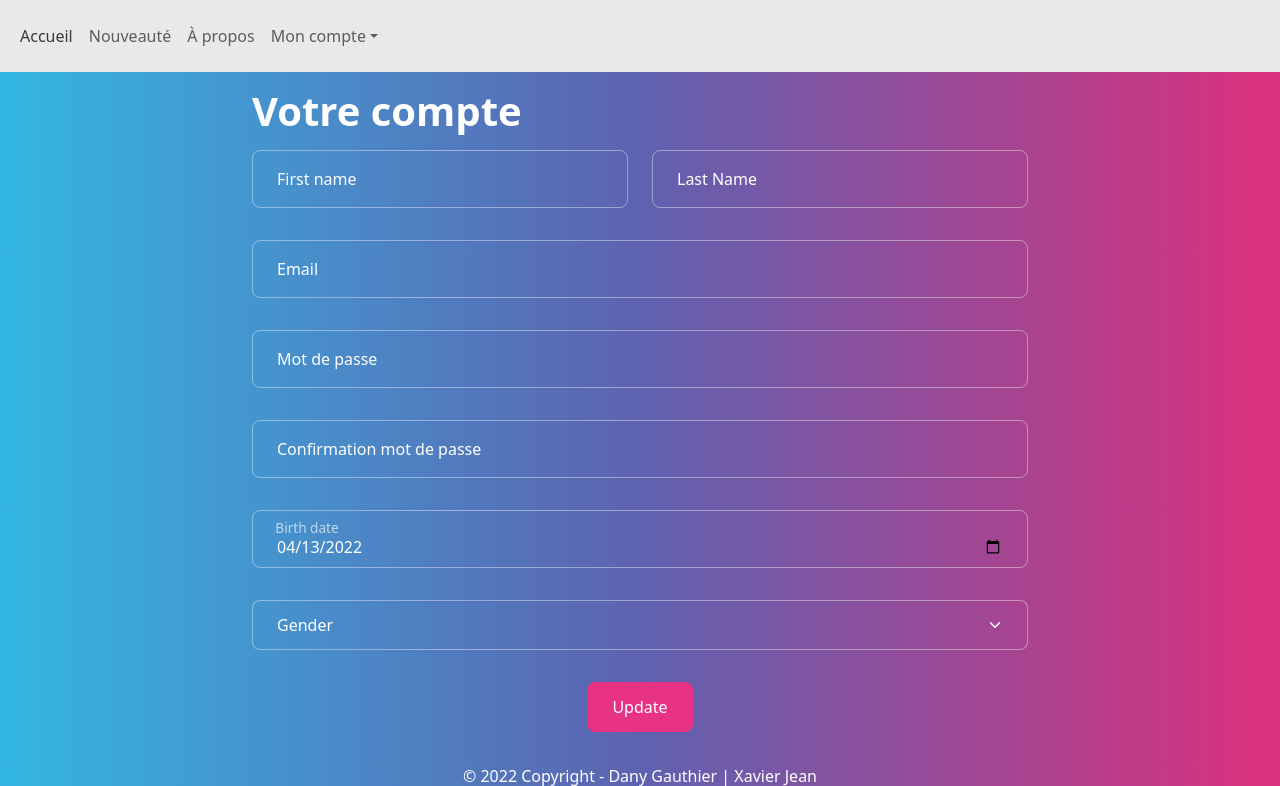
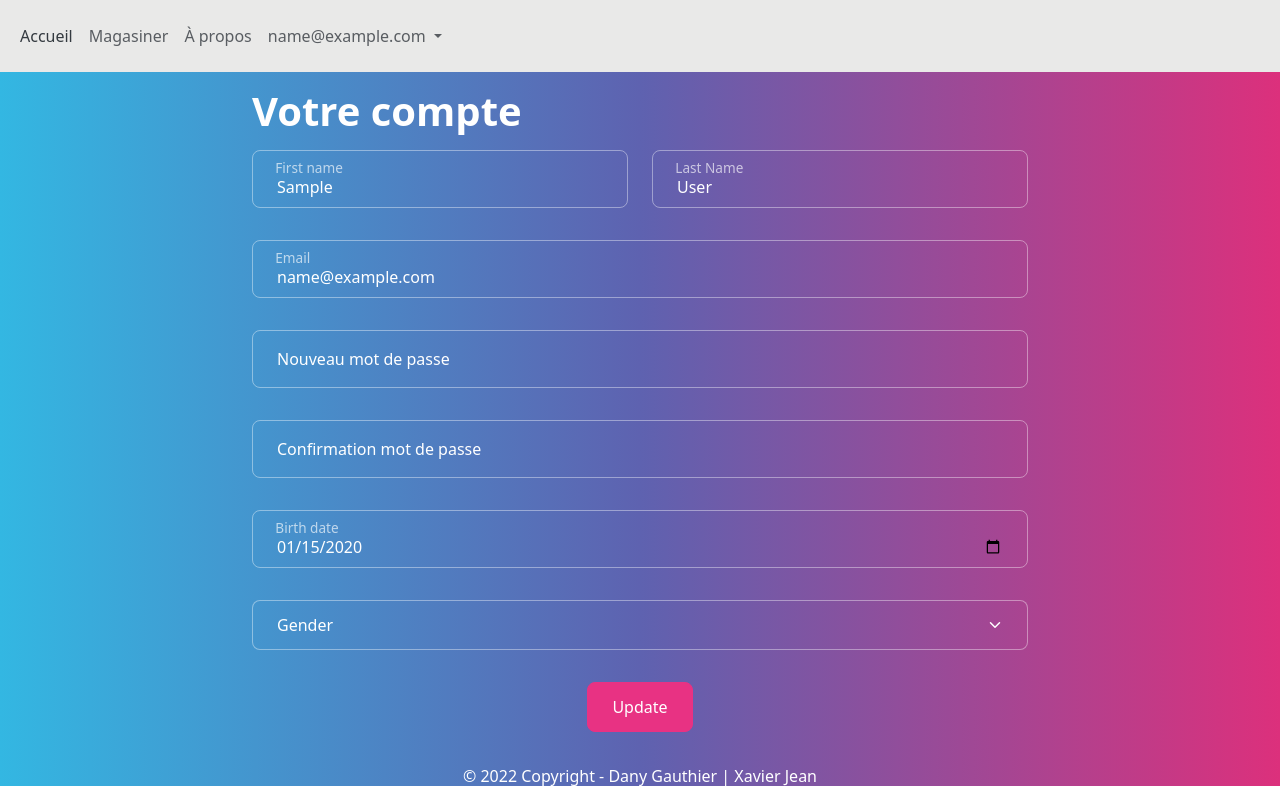
Before and after one commit to Cafetier/TP1, a PHP site: page /src/views/Account in a window 1280 px wide. Shown: the top 786 px of the page. Run offline with PHP 8.4, Linux system fonts and the light colour scheme; the visitor is signed in with stand-in values (Sample User, id 1); tables that the repository leaves empty hold one stand-in row (values such as "Sample post"); some libraries are stand-ins or nearby versions.

Commit message:
favicon, promo, error handling, updated readme

```diff
--- a/public/css/style.css
+++ b/public/css/style.css
@@ -41,6 +41,13 @@
     transition: none!important;
 }
 
+.custom_float_alert{
+    max-width: 500px!important;
+    width: 100%!important;
+    position: fixed!important;
+    right: 20px!important;
+}
+
 .navbar{
     margin-bottom: 15px!important;
 }
@@ -53,9 +60,10 @@
     margin-bottom: 15px;
 }
 
-#register_page button[type=reset]{
+#register_page input[type=submit]{
     max-width: 400px;
     margin: auto;
+    width: 100%;
     margin-top: 20px;
 }
 
--- a/src/class/User.class.php
+++ b/src/class/User.class.php
@@ -28,7 +28,7 @@
      * @return array    returns the user if he exists
      *
      */
-    private function UserExist($Email){
+    public function UserExist($Email){
         if (empty($Email)) return;  // check if param empty
         // query and return query
         $user = $this->Query($this->db_conn, "SELECT * FROM User WHERE Email = ?", [$Email]);
@@ -62,7 +62,6 @@
 
         // check if email already exists in db
         $dbUser = $this->UserExist($Email);
-        print_r($dbUser);
         if (!empty($dbUser)) throw new Error('This email is already taken');
 
         // check if birth date > 1900 and more than the date of a 16 yo today
@@ -145,40 +144,6 @@
      *
      */
     public function UpdateInformations($FirstName, $LastName, $Email, $Password, $BirthDate, $Gender){
-        // check if inputs are empty
-        if (empty($FirstName || $LastName || $Email || $Password || $BirthDate || $Gender))
-            throw new Error('Inputs must not be empty');
-
-        // check if email using php filter_var()
-        if (!filter_var($Email, FILTER_VALIDATE_EMAIL))
-            throw new Error('Email is not a normal format');
-
-        // check if names match name regex
-        if (!preg_match($this->NameRegex, $FirstName) && !preg_match($this->NameRegex, $LastName))
-            throw new Error('Name must not contain special letter');
-
-        // check if email already exists in db
-        $dbUser = $this->UserExist($Email);
-        print_r($dbUser);
-        if (!empty($dbUser)) throw new Error('This email is already taken');
-
-        // check if birth date > 1900 and more than the date of a 16 yo today
-        $timeBirthDate = strtotime($BirthDate);
-        if (strtotime("1900-01-01") < $timeBirthDate && $timeBirthDate < date('Y-m-d'))
-            throw new Error('Your birth date is incorrect');
-
-        // hash password
-        $hashed_pwd = password_hash($Password, PASSWORD_DEFAULT);
-
-        // update record in db
-        try {
-            $this->Query($this->db_conn, "UPDATE User
-            SET LastName = ?, FirstName = ?, Email = ?, Password = ?, BirthDate = ?, GENDERID = ?
-            WHERE Email = ?",
-            [$LastName, $FirstName, $Email, $hashed_pwd, $BirthDate, $Gender, $Email]);
-        } catch (Error $e) {
-            if (__DEBUG__) echo $e;
-        }
     }
 
     /**
--- a/src/template/header.php
+++ b/src/template/header.php
@@ -20,6 +20,7 @@
         <link rel="stylesheet" href="../../public/css/bootstrap.min.css">
         <link rel="stylesheet" href="https://cdnjs.cloudflare.com/ajax/libs/jqueryui/1.12.1/jquery-ui.min.css" />
         <link rel="stylesheet" href="../../public/css/style.css">
+        <link rel="icon" type="image/x-icon" href="../../public/img/favicon.png">
         <title><?php echo $PageTitle; ?></title>
     </head>
     <body class="preloader">
--- a/src/template/nav.php
+++ b/src/template/nav.php
@@ -14,7 +14,7 @@
                 </li>
                 <!-- Nouveaute -->
                 <li class="nav-item">
-                    <a class="nav-link" href="MainPage">Nouveauté</a>
+                    <a class="nav-link" href="MainPage">Magasiner</a>
                 </li>
                 <!-- More -->
                 <li class="nav-item">
@@ -24,7 +24,7 @@
                 <?php if($user->IsLoggedIn()) : ?>
                     <!-- Account -->
                     <li class="nav-item dropdown">
-                        <a class="nav-link dropdown-toggle" data-bs-toggle="dropdown" href="#" role="button" aria-haspopup="true" aria-expanded="false">Mon compte</a>
+                        <a class="nav-link dropdown-toggle" data-bs-toggle="dropdown" href="#" role="button" aria-haspopup="true" aria-expanded="false"><?php echo $_SESSION['Email'] ?> </a>
                         <div class="dropdown-menu">
                             <a class="dropdown-item" href="Cart">Panier</a>
                             <a class="dropdown-item" href="Wishlist">Liste de souhait</a>
--- a/src/views/Account.php
+++ b/src/views/Account.php
@@ -11,11 +11,42 @@
 
 // get all genders
 $genders = $user->GetAllGenders();
+
+
+// check if there is a post call
+if ($_SERVER["REQUEST_METHOD"] == "POST"){
+    $FirstName  = $_POST['FirstName'] ?? '';
+    $LastName   = $_POST['LastName'] ?? '';
+    $Email      = $_POST['Email'] ?? '';
+    $Password   = $_POST['Password'] ?? '';
+    $ConfPwd    = $_POST['ConfirmPassword'] ?? '';
+    $BirthDate  = $_POST['BirthDate'] ?? '';
+    $Gender     = $_POST['Gender'] ?? '';
+
+    if ($Password !== $ConfPwd) $error = 'Password must match';
+
+    try {
+        $user->UpdateInformations($FirstName, $LastName, $Email, $Password, $BirthDate, $Gender);
+    } catch (Error $e) {
+        $error = $e->getMessage();
+    }
+}
+
+// fetch data from bd
+$user_info = $user->UserExist($_SESSION['Email']);
 ?>
+
+<?php if(isset($error)): ?>
+    <!-- Error -->
+    <div class="custom_float_alert alert alert-dismissible alert-primary">
+    <button type="button" class="btn-close" data-bs-dismiss="alert"></button>
+    <strong>Oh snap!</strong> <?php echo $error ?>
+    </div>
+<?php endif; ?>
 
 <section class="container" id="account_page">
     <h1>Votre compte</h1>
-    <form action="<?php echo $_SERVER['PHP_SELF'];?>" method="post">
+    <form action="<?php echo htmlspecialchars($_SERVER['PHP_SELF']);?>" method="post">
 
         <div class="form-group">
             <!-- First + last name -->
@@ -23,27 +54,27 @@
                 <div class="col">
                     <!-- First name -->
                     <div class="form-floating mb-3">
-                        <input type="text" class="form-control" name="FirstName" placeholder="First name" value="<?php echo $_POST['FirstName'] ?? '' ?>">
+                        <input required type="text" class="form-control" name="FirstName" placeholder="First name" value="<?php echo $_POST['FirstName'] ?? $user_info['FirstName'] ?>">
                         <label>First name</label>
                     </div>
                 </div>
                 <div class="col">
                     <!-- Last name -->
                     <div class="form-floating mb-3">
-                        <input type="text" class="form-control" name="LastName" placeholder="Last Name" value="<?php echo $_POST['LastName'] ?? '' ?>">
+                        <input required type="text" class="form-control" name="LastName" placeholder="Last Name" value="<?php echo $_POST['LastName'] ?? $user_info['LastName'] ?>">
                         <label>Last Name</label>
                     </div>
                 </div>
             </div>
             <!-- Email -->
             <div class="form-floating mb-3">
-                <input type="email" class="form-control" name="Email" placeholder="Email" value="<?php echo $_POST['Email'] ?? '' ?>">
+                <input required type="email" class="form-control" name="Email" placeholder="Email" value="<?php echo $_POST['Email'] ?? $user_info['Email'] ?>">
                 <label for="floatingInput">Email</label>
             </div>
             <!-- Password -->
             <div class="form-floating mb-3">
                 <input type="password" class="form-control" placeholder="Mot de passe" name="Password">
-                <label>Mot de passe</label>
+                <label>Nouveau mot de passe</label>
             </div>
             <!-- Conf password -->
             <div class="form-floating mb-3">
@@ -53,15 +84,15 @@
 
             <!-- Birth date -->
             <div class="form-floating mb-3">
-                <input type="date" class="form-control" placeholder="Birth date" name="BirthDate" value="<?php echo $_POST['BirthDate'] ?? date('Y-m-d') ?>">
+                <input required type="date" class="form-control" placeholder="Birth date" name="BirthDate" value="<?php echo $_POST['BirthDate'] ?? $user_info['BirthDate'] ?>">
                 <label>Birth date</label>
             </div>
             <!-- Gender -->
             <div class="mb-3">
-                <select class="form-select" name="Gender">
-                    <option value="" selected hidden>Gender</option>
+                <select required class="form-select" name="Gender">
+                    <option value="" hidden>Gender</option>
                     <?php foreach($genders as $k=>$v): ?>
-                        <option value="<?php echo $k ?>"><?php echo $v["GenderName"] ?></option>
+                        <option value="<?php echo $k ?>" <?php if (isset($_POST['Gender']) && $_POST['Gender']==$k || $user_info['GENDERID'] == $k) echo "selected" ?>><?php echo $v["GenderName"] ?></option>
                     <?php endforeach; ?>
                 </select>
             </div>
@@ -76,22 +107,3 @@
 </section>
 
 <?php require_once('../template/footer.php'); ?>
-
-<?php
-if ($_SERVER["REQUEST_METHOD"] != "POST") exit();
-
-$FirstName  = $_POST['FirstName'];
-$LastName   = $_POST['LastName'];
-$Email      = $_POST['Email'];
-$Password   = $_POST['Password'];
-$ConfPwd    = $_POST['ConfirmPassword'];
-$BirthDate  = $_POST['BirthDate'];
-$Gender     = $_POST['Gender'];
-
-if ($Password !== $ConfPwd) exit('password must match');
-
-try {
-    $user->UpdateInformations($FirstName, $LastName, $Email, $Password, $BirthDate, $Gender);
-} catch (Error $e) {
-    if (__DEBUG__) echo $e;
-}
```
Also changed, not shown: src/views/Login.php (+33 -27 lines), src/views/Register.php (+47 -32 lines), README.md, public/img/favicon.png (added), public/img/promo/Promo_200ormore.png, public/img/promo/Promo_2for1.png.
